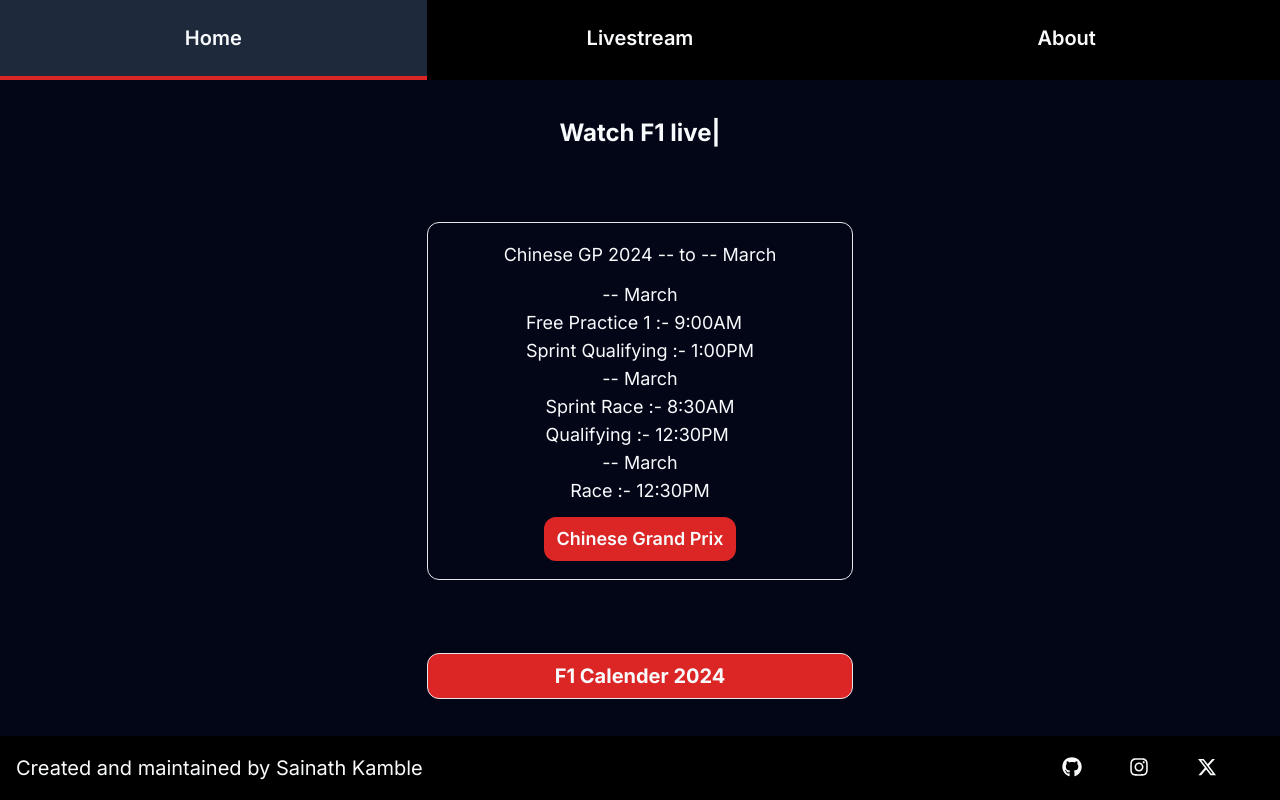
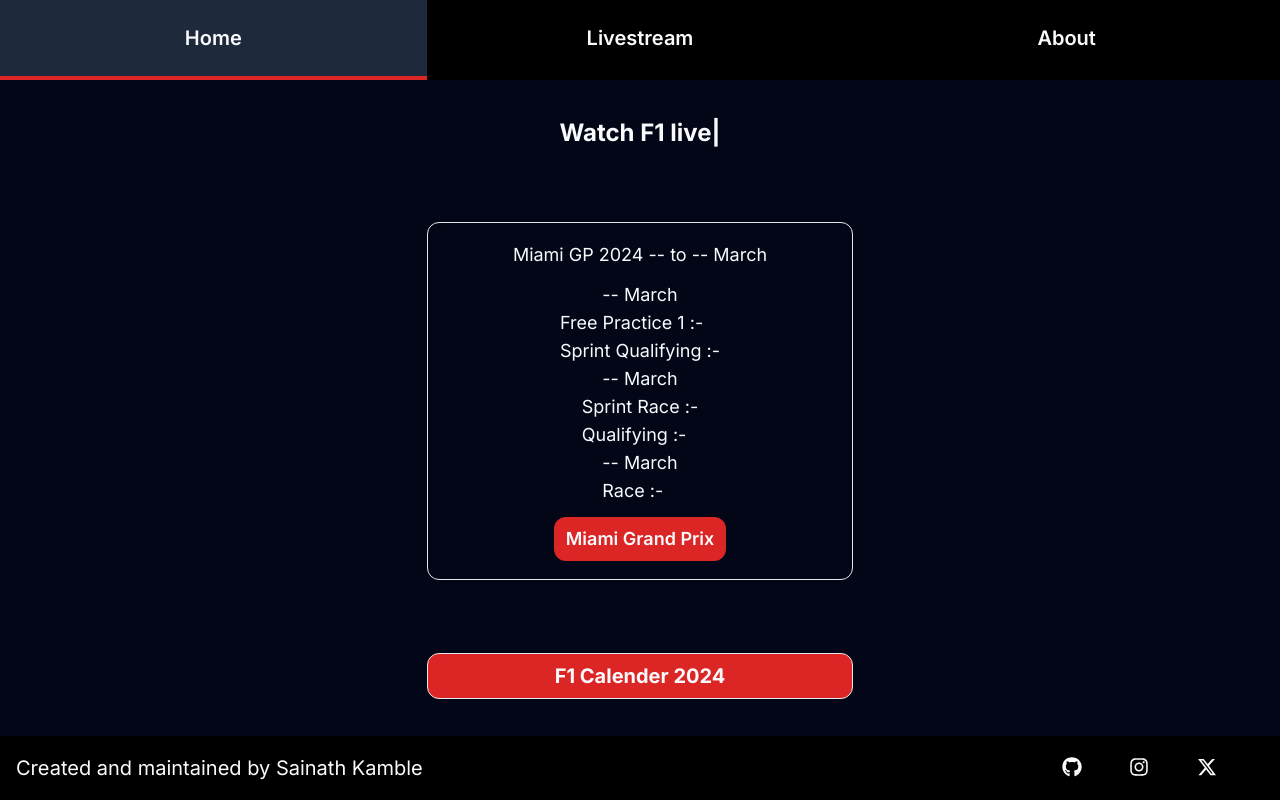
Before and after one commit to sainathkamble/f1withsainath, a Next.js app: page / in a window 1280 px wide. Built offline with nearby package versions, Linux system fonts and the light colour scheme.

Commit message:
Miami GP updates

```diff
--- a/src/app/home/page.js
+++ b/src/app/home/page.js
@@ -25,15 +25,15 @@
      let [gpDayTwo , setGpDayTwo] = useState(new Date().getDate());
      let [gpDayThree , setGpDayThree] = useState(new Date().getDate());
 
-     gpDayOne == new Date("April 19, 2024").getDate() || gpDayOne == new Date("April 20, 2024").getDate() || gpDayOne == new Date("April 21, 2024").getDate() ?
-      setGpDayOne = new Date("April 19, 2024").getDate() : setGpDayOne = "--";
+     gpDayOne == new Date("May 02, 2024").getDate() || gpDayOne == new Date("May 03, 2024").getDate() || gpDayOne == new Date("May 04, 2024").getDate() || gpDayOne == new Date("May 05, 2024").getDate() ?
+      setGpDayOne = new Date("May 03, 2024").getDate() : setGpDayOne = "--";
 
 
-     gpDayTwo == new Date("April 19, 2024").getDate() || gpDayTwo == new Date("April 20, 2024").getDate() || gpDayTwo == new Date("April 21, 2024").getDate() ?
-      setGpDayTwo = new Date("April 20, 2024").getDate() : setGpDayTwo = "--";
+     gpDayTwo == new Date("May 02, 2024").getDate() || gpDayTwo == new Date("May 03, 2024").getDate() || gpDayTwo == new Date("May 04, 2024").getDate() || gpDayTwo == new Date("May 05, 2024").getDate() ?
+      setGpDayTwo = new Date("May 04, 2024").getDate() : setGpDayTwo = "--";
 
-     gpDayThree == new Date("April 19, 2024").getDate() || gpDayThree == new Date("April 20, 2024").getDate() || gpDayThree == new Date("April 21, 2024").getDate() ?
-      setGpDayThree = new Date("April 21, 2024").getDate() : setGpDayThree = "--";
+     gpDayThree == new Date("May 02, 2024").getDate() || gpDayThree == new Date("May 03, 2024").getDate() || gpDayThree == new Date("May 04, 2024").getDate() || gpDayThree == new Date("May 05, 2024").getDate() ?
+      setGpDayThree = new Date("May 05, 2024").getDate() : setGpDayThree = "--";
 
 
 
@@ -46,7 +46,7 @@
 
      let currentDate = new Date().getDate();
      if(currentDate == gpDayOne || currentDate == gpDayTwo || currentDate == gpDayThree){
-      currentGp = "Chinese"; gpHeader = gpHeader; gpButton = gpButton;
+      currentGp = "Miami"; gpHeader = gpHeader; gpButton = gpButton;
      }else{
       currentGp = "No GP scheduled for now";
       gpHeader = ""; gpButton = "";
@@ -66,17 +66,17 @@
 
               <div className="h-auto w-auto text-slate-50 text-lg">
                 <p className="flex justify-center">{setGpDayOne} {currentMonth}</p>
-                <p>Free Practice 1 :- 9:00AM</p>
-                <p>Sprint Qualifying :- 1:00PM</p>
+                <p>Free Practice 1 :- </p>
+                <p>Sprint Qualifying :- </p>
               </div>
               <div className="h-auto w-auto text-slate-50 text-lg">
                 <p className="flex justify-center">{setGpDayTwo} {currentMonth}</p>
-                <p>Sprint Race :- 8:30AM</p>
-                <p>Qualifying :- 12:30PM</p>
+                <p>Sprint Race :- </p>
+                <p>Qualifying :- </p>
               </div>
               <div className="h-auto w-auto text-slate-50 text-lg">
                 <p className="flex justify-center">{setGpDayThree} {currentMonth}</p>
-                <p>Race :- 12:30PM</p>
+                <p>Race :- </p>
               </div>
              <Link href="./livestream" className="my-3 py-2 px-3 bg-red-600 rounded-xl text-lg font-semibold">{currentGp} {gpButton}</Link>
           </div>
```
